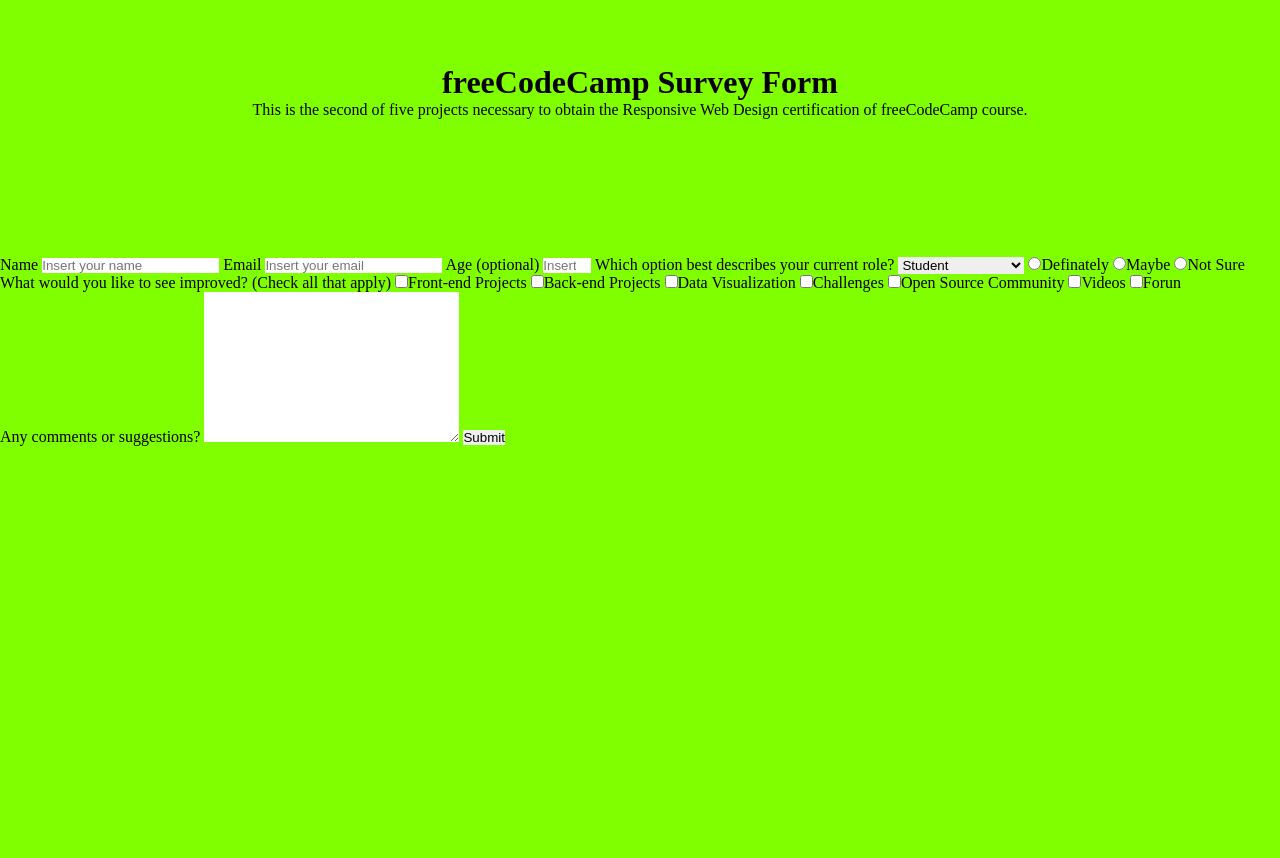
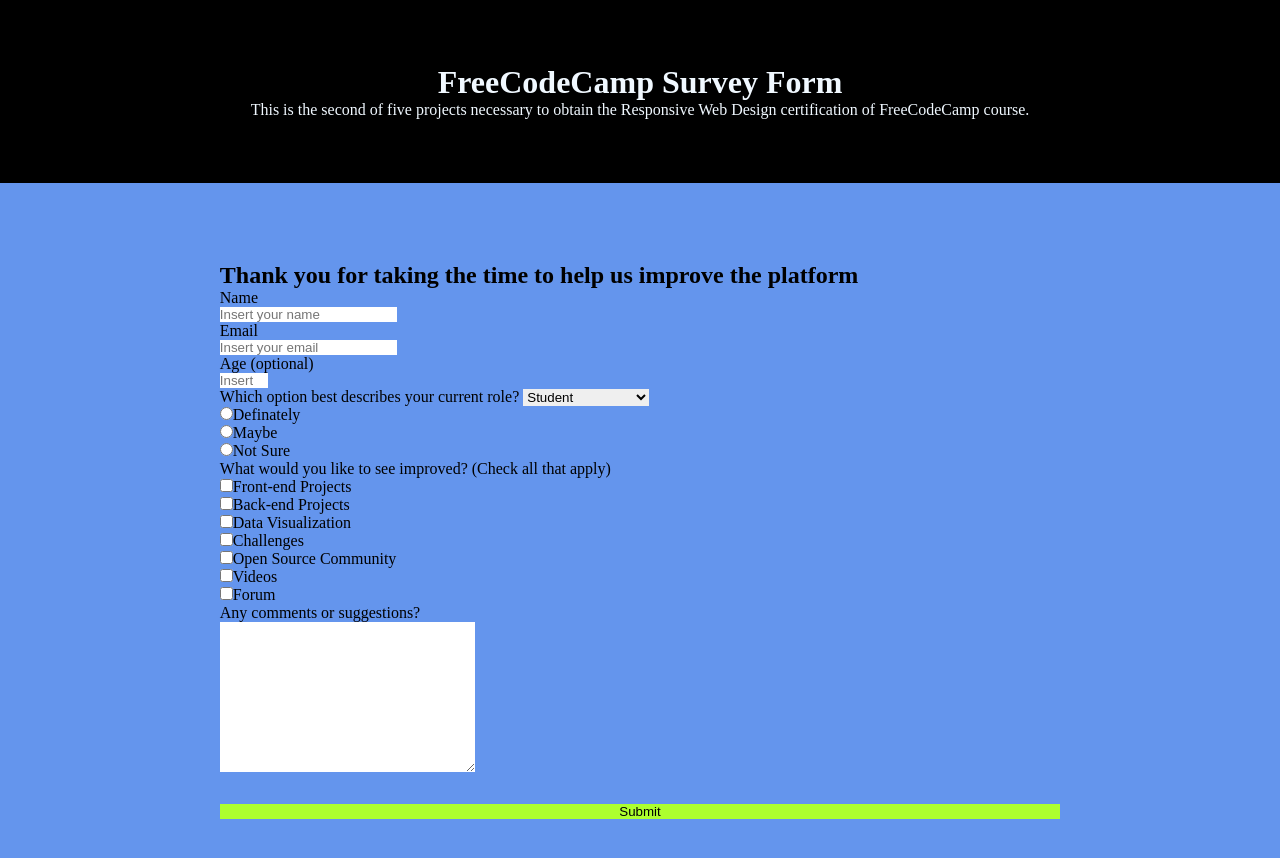
Before and after one commit to luan-vtx/FCC-Survey-Form, a plain HTML site: page index.html in a window 1280 px wide. Before the commit the page ends 800 px from the top, so only its background shows below. Drawn offline with Linux system fonts and the light colour scheme.

Commit message:
style: start styling page

```diff
--- a/index.html
+++ b/index.html
@@ -8,15 +8,16 @@
   <title>FCC: Survey Form</title>
 </head>
 <body>
-
+  <main id="content">
     <div id="header">
-    <h1 id="title">freeCodeCamp Survey Form</h1>
-    <p id="description">This is the second of five projects necessary to obtain the Responsive Web Design certification of freeCodeCamp course.</p>
+      <h1 id="title">FreeCodeCamp Survey Form</h1>
+      <p id="description">This is the second of five projects necessary to obtain the Responsive Web Design certification of FreeCodeCamp course.</p>
     </div>
 
     <div id="form-container">
       <form action="" id="survey-form">
-
+        <h2>Thank you for taking the time to help us improve the platform</h2>
+        <div id="personal-info">
           <label for="name" id="name-label">Name
             <input type="text"id="name" required placeholder="Insert your name">
           </label>
@@ -28,6 +29,7 @@
           <label for="age" id="number-label">Age (optional)
             <input type="number" id="age" min="10" max="99" placeholder="Insert your age">
           </label>
+        </div>
 
         <label for="dropdown">Which option best describes your current role?
           <select name="" id="dropdown" value="">
@@ -50,29 +52,30 @@
           <input type="radio" name="recomendation" id="Not Sure">Not Sure
         </label>
 
-      <section>What would you like to see improved? (Check all that apply)
+        <div id="checkbox-container">
+          <p>What would you like to see improved? (Check all that apply)</p>
           <label for="fe">
             <input type="checkbox" name="Front-end Projects" id="fe">Front-end Projects
-        </label>
+          </label><br>
           <label for="be">
             <input type="checkbox" name="Back-end Projects" id="be">Back-end Projects
-        </label>
+          </label><br>
           <label for="dt">
             <input type="checkbox" name="Data Visualization" id="dt">Data Visualization
-        </label>
+          </label><br>
           <label for="ch">
             <input type="checkbox" name="Challenges" id="ch">Challenges
-        </label>
+          </label><br>
           <label for="op">
             <input type="checkbox" name="Open Source Community" id="op">Open Source Community
-        </label>
+          </label><br>
           <label for="vi">
-          <input type="checkbox" name="Videos" id="op">Videos
-        </label>
+            <input type="checkbox" name="Videos" id="vi">Videos
+          </label><br>
           <label for="fr">
-          <input type="checkbox" name="Forun" id="fr">Forun
-        </label>
-      </section>
+            <input type="checkbox" name="Forum" id="fr">Forum
+          </label><br>
+        </div>
 
         <label for="review">Any comments or suggestions?
           <textarea name="" id="review" cols="30" rows="10"></textarea>
@@ -82,6 +85,6 @@
 
       </form>
     </div>
-
+  </main>
 </body>
 </html>
--- a/style.css
+++ b/style.css
@@ -1,17 +1,44 @@
 * {
-  margin: 0;
-  padding: 0;
-  border: 0;
+  padding:0;
+  margin:0;
+  border:0
+}
+
+#content {
+  display: flex;
+  flex-direction: column;
+  justify-content: center;
 }
 
 body {
-  background-color: chartreuse;
+  background-color: cornflowerblue;
 }
 
 #header {
-  margin: 0 auto;
-  height: 16vh;
-  width: 80vw;
+  padding: 8vh 16vw;
   text-align: center;
-  padding: 8vh 16vh;
+  background-color: black;
+  color: aliceblue;
 }
+
+#survey-form {
+  display: flex;
+  flex-direction: column;
+  justify-content: center;
+  padding: 8vh 16vw;
+  margin: 15px;
+}
+
+#personal-info > label input {
+  display: block;
+}
+
+#review {
+  display: block;
+  margin-bottom: 4vh;
+}
+
+#submit {
+  background-color: greenyellow;
+  cursor: pointer;
+}
```
Lines whose indentation alone changed are shown as unchanged.
